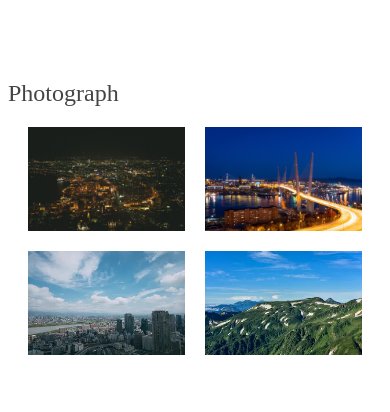
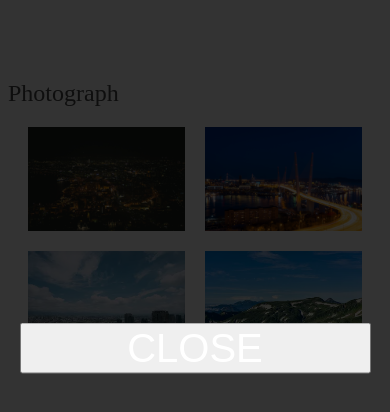
Before and after one commit to kento-yoshidu/books_to_give_v2_backend, a Gatsby site: page /sample-page/sample1/modal in a window 390 px wide. Built offline with nearby package versions, Linux system fonts and the light colour scheme; Gatsby itself is replaced by a stand-in of ours.

Commit message:
🎨 Update Sample1

```diff
--- a/src/pages/sample-page/sample1/modal.tsx
+++ b/src/pages/sample-page/sample1/modal.tsx
@@ -5,11 +5,10 @@ const Styles = require("./styles/style.module.scss")
 const ModalStyles = require("./styles/modal.module.scss")
 
 const Modal = () => {
-  const [show, setShow] = useState(false)
+  const [show, setShow] = useState(true)
   const [imgNumber, setImgNumber] = useState<number>(0)
 
-  const toggleShow = (e) => {
-    console.log("onClicked")
+  const toggleShow = (e: React.MouseEvent<HTMLImageElement>) => {
     if (!show) {
       setShow(true)
       setImgNumber(parseInt(e.target.dataset.img))
@@ -24,8 +23,6 @@ const Modal = () => {
   {show &&
     <div className={ModalStyles.overlay}>
       <div className={ModalStyles.content}>
-        {console.log(typeof imgNumber)}
-
         {imgNumber === 1 &&
           <StaticImage
             src={`./images/image01.jpg`}
--- a/src/pages/sample-page/sample1/styles/modal.module.scss
+++ b/src/pages/sample-page/sample1/styles/modal.module.scss
@@ -15,10 +15,30 @@
     top: 40%;
     transform: translateY(-50%);
     width: 40%;
-    height: 40%;
-    img {
+      img {
+        display: block;
+      }
+    button {
       display: block;
+      color: #fff;
+      text-align: center;
+      width: 100%;
+      font-size: 4rem;
+      margin-top: 20px;
     }
-    bottom: unset;font-size: 4rem;
   }
 }
+
+@media screen and (max-width: 768px) {
+  .overlay {
+    .content {
+      width: 90%;
+      img {
+        margin-bottom: 50px;
+      }
+      button {
+        font-size: 2.5rem;
+      }
+    }
+  }
+}
```
Also changed, not shown: src/__generated__/gatsby-types.ts (+26 -26 lines).
